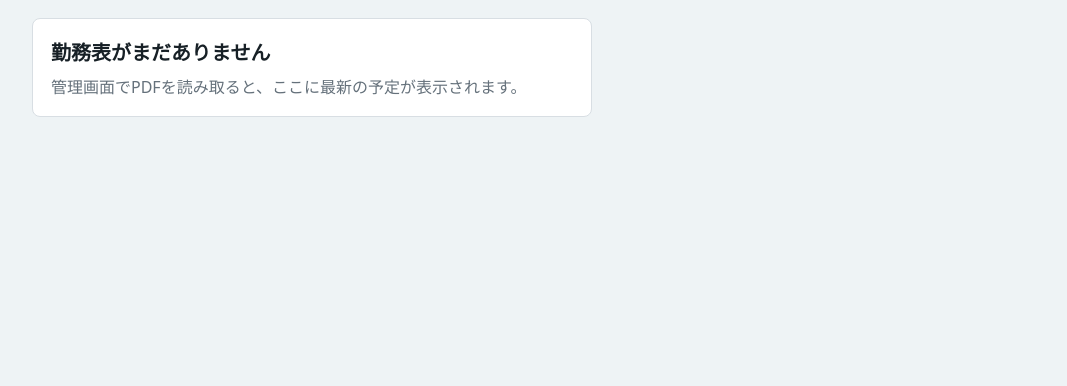
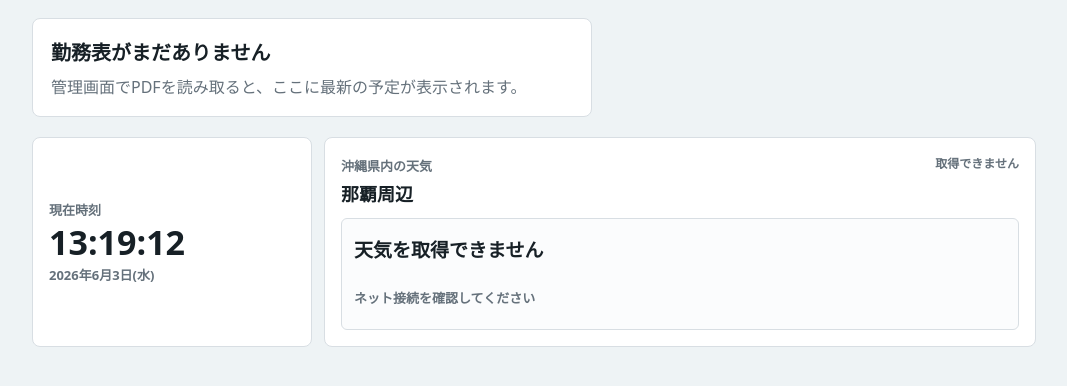
Before and after one commit to 19890825h-cell/SHIFT, a Flask app: page /family in a window 1280 px wide. Shown: the part 105-491 px from the top of the page, without its empty margins (106-1173 px from the left). Run offline with Flask 3, Linux system fonts and the light colour scheme.

Commit message:
Add Okinawa weather and clock

```diff
--- a/static/family.js
+++ b/static/family.js
@@ -1,9 +1,16 @@
 const familyMembers = document.querySelector("#familyMembers");
 const emptyFamily = document.querySelector("#emptyFamily");
 const familyUpdated = document.querySelector("#familyUpdated");
+const currentClock = document.querySelector("#currentClock");
+const currentDateLabel = document.querySelector("#currentDateLabel");
+const weatherUpdated = document.querySelector("#weatherUpdated");
+const weatherDays = document.querySelector("#weatherDays");
 
 loadFamilySchedule();
+startClock();
+loadWeather();
 window.setInterval(loadFamilySchedule, 60000);
+window.setInterval(loadWeather, 60 * 60 * 1000);
 
 async function loadFamilySchedule() {
   try {
@@ -118,6 +125,123 @@ function renderDay(day) {
   `;
 }
 
+function startClock() {
+  renderClock();
+  window.setInterval(renderClock, 1000);
+}
+
+function renderClock() {
+  const now = new Date();
+  currentClock.textContent = new Intl.DateTimeFormat("ja-JP", {
+    timeZone: "Asia/Tokyo",
+    hour: "2-digit",
+    minute: "2-digit",
+    second: "2-digit",
+    hour12: false,
+  }).format(now);
+  currentDateLabel.textContent = new Intl.DateTimeFormat("ja-JP", {
+    timeZone: "Asia/Tokyo",
+    year: "numeric",
+    month: "long",
+    day: "numeric",
+    weekday: "short",
+  }).format(now);
+}
+
+async function loadWeather() {
+  try {
+    const url = new URL("https://api.open-meteo.com/v1/forecast");
+    url.search = new URLSearchParams({
+      latitude: "26.2124",
+      longitude: "127.6809",
+      daily: "weather_code,temperature_2m_max,temperature_2m_min,precipitation_probability_max",
+      timezone: "Asia/Tokyo",
+      forecast_days: "3",
+    }).toString();
+    const response = await fetch(url);
+    if (!response.ok) {
+      throw new Error("weather unavailable");
+    }
+    const payload = await response.json();
+    renderWeather(payload.daily);
+  } catch (error) {
+    weatherUpdated.textContent = "取得できません";
+    weatherDays.innerHTML = `
+      <article class="weather-day unavailable">
+        <strong>天気を取得できません</strong>
+        <span>ネット接続を確認してください</span>
+      </article>
+    `;
+  }
+}
+
+function renderWeather(daily) {
+  if (!daily || !Array.isArray(daily.time)) {
+    throw new Error("invalid weather");
+  }
+  weatherUpdated.textContent = `更新 ${formatUpdated(new Date().toISOString())}`;
+  weatherDays.innerHTML = daily.time.slice(0, 3).map((dateText, index) => {
+    const label = ["今日", "明日", "あさって"][index] || formatWeatherDate(dateText);
+    const weather = describeWeather(daily.weather_code?.[index]);
+    const maxTemp = daily.temperature_2m_max?.[index];
+    const minTemp = daily.temperature_2m_min?.[index];
+    const rain = daily.precipitation_probability_max?.[index];
+    return `
+      <article class="weather-day ${escapeHtml(weather.level)}">
+        <div>
+          <span>${escapeHtml(label)}</span>
+          <strong>${escapeHtml(weather.label)}</strong>
+          <small>${escapeHtml(formatWeatherDate(dateText))}</small>
+        </div>
+        <div class="weather-values">
+          <span>${escapeHtml(formatTemperature(minTemp))} / ${escapeHtml(formatTemperature(maxTemp))}</span>
+          <span>降水 ${escapeHtml(formatPercent(rain))}</span>
+        </div>
+      </article>
+    `;
+  }).join("");
+}
+
+function describeWeather(code) {
+  if ([0].includes(code)) {
+    return { label: "晴れ", level: "clear" };
+  }
+  if ([1, 2].includes(code)) {
+    return { label: "晴れ時々くもり", level: "clear" };
+  }
+  if ([3, 45, 48].includes(code)) {
+    return { label: "くもり", level: "cloudy" };
+  }
+  if ([51, 53, 55, 56, 57, 61, 63, 65, 66, 67, 80, 81, 82].includes(code)) {
+    return { label: "雨", level: "rain" };
+  }
+  if ([71, 73, 75, 77, 85, 86].includes(code)) {
+    return { label: "雪", level: "rain" };
+  }
+  if ([95, 96, 99].includes(code)) {
+    return { label: "雷雨", level: "storm" };
+  }
+  return { label: "確認中", level: "cloudy" };
+}
+
+function formatWeatherDate(value) {
+  const date = new Date(`${value}T00:00:00+09:00`);
+  return new Intl.DateTimeFormat("ja-JP", {
+    timeZone: "Asia/Tokyo",
+    month: "numeric",
+    day: "numeric",
+    weekday: "short",
+  }).format(date);
+}
+
+function formatTemperature(value) {
+  return Number.isFinite(value) ? `${Math.round(value)}℃` : "-";
+}
+
+function formatPercent(value) {
+  return Number.isFinite(value) ? `${Math.round(value)}%` : "-";
+}
+
 function formatShift(day) {
   if (day.status === "ok") {
     return `${day.start}-${day.end}`;
--- a/static/styles.css
+++ b/static/styles.css
@@ -610,6 +610,118 @@ tr.unknown {
   font-size: 16px;
 }
 
+.family-live-panel {
+  display: grid;
+  grid-template-columns: minmax(220px, 280px) minmax(0, 1fr);
+  gap: 12px;
+  margin-top: 12px;
+}
+
+.clock-card,
+.weather-card {
+  border: 1px solid var(--line);
+  border-radius: 8px;
+  background: #fff;
+  padding: 16px;
+}
+
+.clock-card {
+  display: grid;
+  align-content: center;
+  gap: 6px;
+}
+
+.clock-card span,
+.weather-header span,
+.weather-day span,
+.weather-day small {
+  color: var(--muted);
+  font-size: 13px;
+  font-weight: 800;
+}
+
+.clock-card strong {
+  font-size: 34px;
+  line-height: 1;
+}
+
+.clock-card small {
+  color: var(--muted);
+  font-size: 13px;
+  font-weight: 700;
+}
+
+.weather-card {
+  display: grid;
+  gap: 12px;
+}
+
+.weather-header {
+  display: flex;
+  align-items: flex-start;
+  justify-content: space-between;
+  gap: 12px;
+}
+
+.weather-header strong {
+  display: block;
+  margin-top: 4px;
+  font-size: 18px;
+}
+
+.weather-header small {
+  color: var(--muted);
+  font-size: 12px;
+  font-weight: 800;
+}
+
+.weather-days {
+  display: grid;
+  grid-template-columns: repeat(3, minmax(0, 1fr));
+  gap: 8px;
+}
+
+.weather-day {
+  display: grid;
+  gap: 10px;
+  min-height: 112px;
+  padding: 12px;
+  border: 1px solid var(--line);
+  border-radius: 6px;
+  background: #fbfcfd;
+}
+
+.weather-day strong {
+  display: block;
+  margin: 4px 0;
+  font-size: 19px;
+}
+
+.weather-day.clear {
+  border-color: #f0c36a;
+  background: #fff8e7;
+}
+
+.weather-day.cloudy {
+  border-color: #cfd7de;
+  background: #f6f8fa;
+}
+
+.weather-day.rain,
+.weather-day.storm {
+  border-color: #a8c7df;
+  background: #eef7fc;
+}
+
+.weather-day.unavailable {
+  grid-column: 1 / -1;
+}
+
+.weather-values {
+  display: grid;
+  gap: 3px;
+}
+
 @media (max-width: 920px) {
   .app-header {
     align-items: flex-start;
@@ -626,6 +738,10 @@ tr.unknown {
 
   .family-days {
     grid-template-columns: repeat(2, minmax(0, 1fr));
+  }
+
+  .family-live-panel {
+    grid-template-columns: 1fr;
   }
 }
 
@@ -678,4 +794,12 @@ tr.unknown {
     grid-template-columns: 76px 1fr;
     align-items: center;
   }
+
+  .weather-days {
+    grid-template-columns: 1fr;
+  }
+
+  .clock-card strong {
+    font-size: 30px;
+  }
 }
--- a/templates/family.html
+++ b/templates/family.html
@@ -25,6 +25,25 @@
       </section>
 
       <section id="familyMembers" class="family-members"></section>
+
+      <section class="family-live-panel" aria-label="時刻と天気">
+        <article class="clock-card">
+          <span>現在時刻</span>
+          <strong id="currentClock">--:--</strong>
+          <small id="currentDateLabel">Asia/Tokyo</small>
+        </article>
+
+        <article class="weather-card">
+          <div class="weather-header">
+            <div>
+              <span>沖縄県内の天気</span>
+              <strong>那覇周辺</strong>
+            </div>
+            <small id="weatherUpdated">取得中</small>
+          </div>
+          <div id="weatherDays" class="weather-days"></div>
+        </article>
+      </section>
     </main>
 
     <script src="{{ url_for('static', filename='family.js') }}"></script>
```
